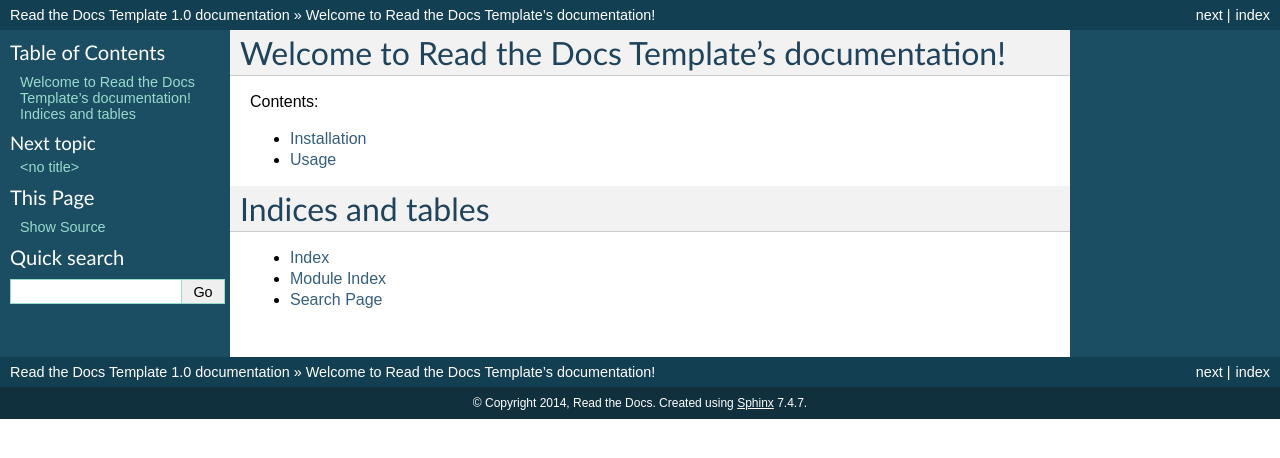
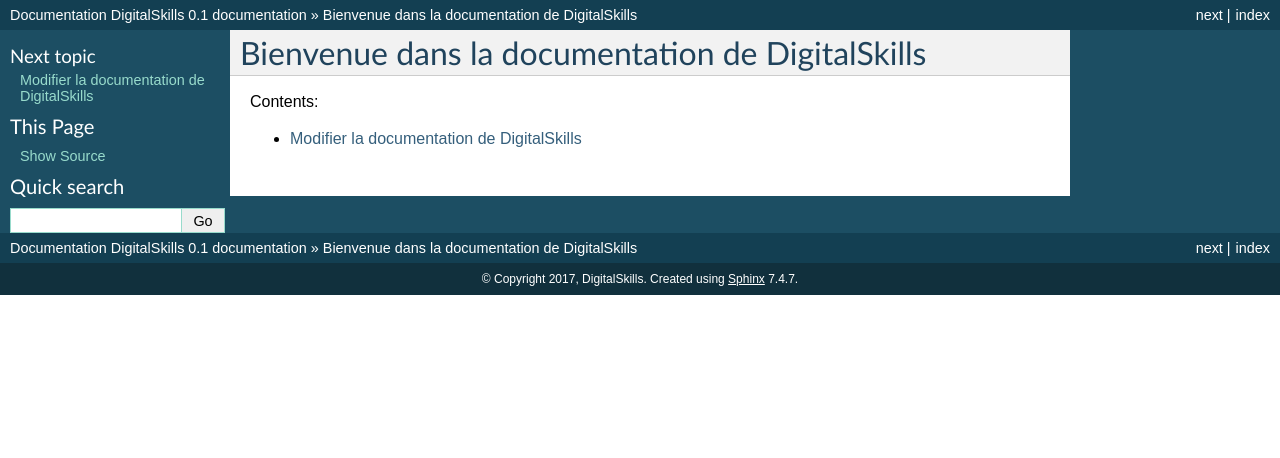
Before and after one commit to DigitalSkills-Contact/Docs, a Sphinx documentation site: the page built from docs/index.rst, in a window 1280 px wide. Shown: the top 458 px of the page. Built offline with Sphinx 7.4.7, drawn with Linux system fonts in a browser that asks for light colours.

Commit message:
Clean template

```diff
--- a/docs/authors.rst
+++ /dev/null
@@ -1 +0,0 @@
-.. include:: ../AUTHORS.rst
--- a/docs/conf.py
+++ b/docs/conf.py
@@ -14,6 +14,7 @@
 
 import sys
 import os
+from recommonmark.parser import CommonMarkParser
 
 # If extensions (or modules to document with autodoc) are in another directory,
 # add these directories to sys.path here. If the directory is relative to the
@@ -33,8 +34,13 @@ extensions = []
 # Add any paths that contain templates here, relative to this directory.
 templates_path = ['_templates']
 
+## Add parser for Makdown
+source_parsers = {
+    '.md': CommonMarkParser,
+}
+
 # The suffix of source filenames.
-source_suffix = '.rst'
+source_suffix = ['.rst', '.md']
 
 # The encoding of source files.
 #source_encoding = 'utf-8-sig'
@@ -43,17 +49,17 @@ source_suffix = '.rst'
 master_doc = 'index'
 
 # General information about the project.
-project = u'Read the Docs Template'
-copyright = u'2014, Read the Docs'
+project = u'Documentation DigitalSkills'
+copyright = u'2017, DigitalSkills'
 
 # The version info for the project you're documenting, acts as replacement for
 # |version| and |release|, also used in various other places throughout the
 # built documents.
 #
 # The short X.Y version.
-version = '1.0'
+version = '0.0'
 # The full version, including alpha/beta/rc tags.
-release = '1.0'
+release = '0.1'
 
 # The language for content autogenerated by Sphinx. Refer to documentation
 # for a list of supported languages.
--- a/docs/contributing.rst
+++ /dev/null
@@ -1 +0,0 @@
-.. include:: ../CONTRIBUTING.rst
--- /dev/null
+++ b/docs/edit_doc.md
@@ -0,0 +1,15 @@
+# Modifier la documentation de DigitalSkills
+
+La documentation est générée par Read The Docs : [Site](http://docs.readthedocs.io/)
+
+Le moteur de génération de pages est Sphinx [Site](http://www.sphinx-doc.org/en/stable/index.html).
+
+La documentation peut être rédigée en :
+* Markdown (plus simple à utiliser) [Site](https://fr.wikipedia.org/wiki/Markdown)
+* ReStructuredText (plus complet) [Site](https://fr.wikipedia.org/wiki/ReStructuredText)
+
+## Comprendre les mécanismes
+
+### Ajouter une page
+
+## Mettre en forme le texte
--- a/docs/history.rst
+++ /dev/null
@@ -1 +0,0 @@
-.. include:: ../HISTORY.rst
--- a/docs/index.rst
+++ b/docs/index.rst
@@ -3,22 +3,13 @@
    You can adapt this file completely to your liking, but it should at least
    contain the root `toctree` directive.
 
-Welcome to Read the Docs Template's documentation!
+Bienvenue dans la documentation de DigitalSkills
 ==================================================
 
 Contents:
 
 .. toctree::
-   :maxdepth: 2
+   :maxdepth: 1
    :glob:
 
    *
-
-
-
-Indices and tables
-==================
-
-* :ref:`genindex`
-* :ref:`modindex`
-* :ref:`search`
--- a/docs/installation.rst
+++ /dev/null
@@ -1,7 +0,0 @@
-============
-Installation
-============
-
-Install the package with pip::
-
-    $ pip install read-the-docs-template
--- a/docs/readme.rst
+++ /dev/null
@@ -1 +0,0 @@
-.. include:: ../README.rst
--- a/docs/usage.rst
+++ /dev/null
@@ -1,7 +0,0 @@
-========
-Usage
-========
-
-To use this template, simply update it::
-
-	import read-the-docs-template
```
